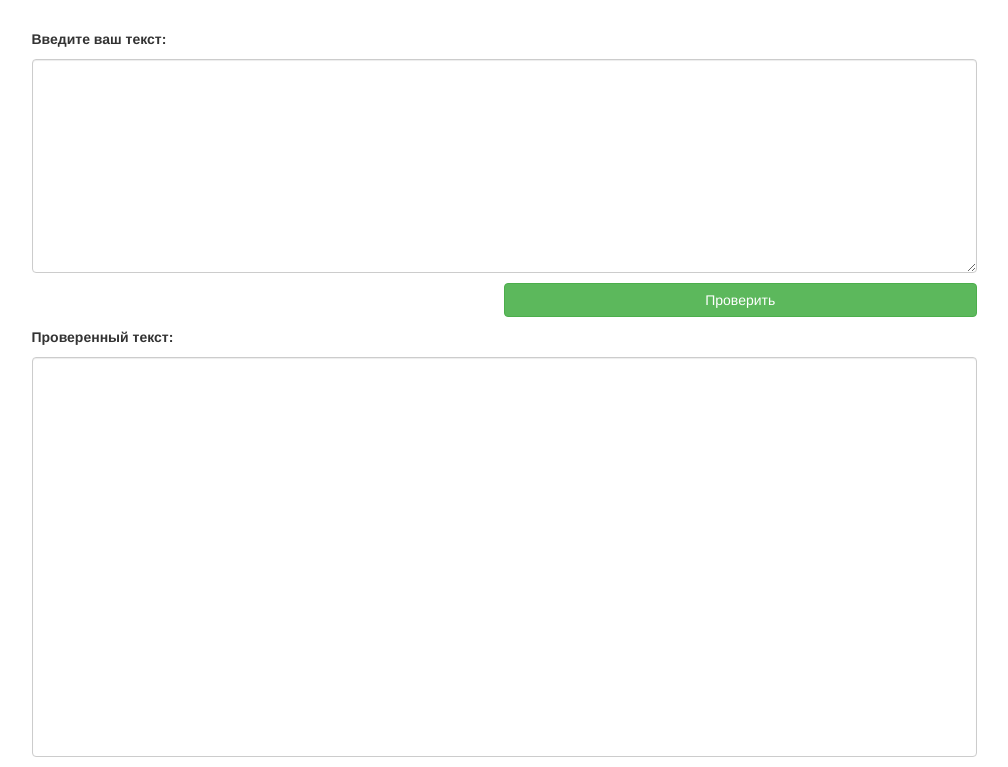
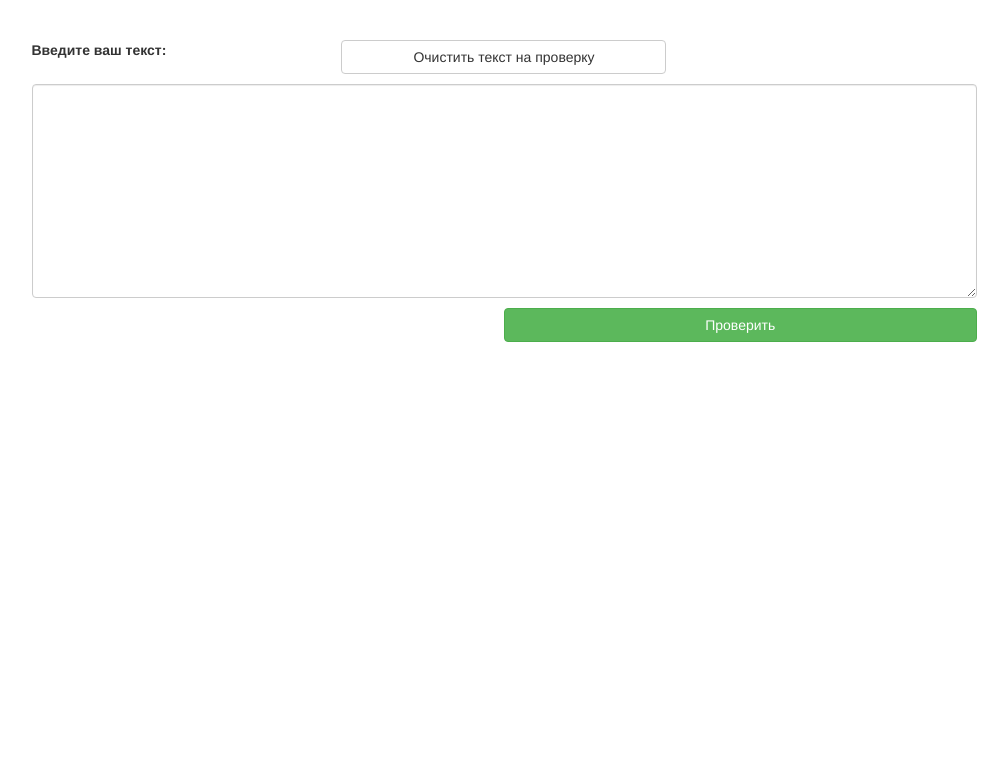
Before and after one commit to innarodin/Antimat, a Django app: page / in a window 1280 px wide. Shown: the part 51-818 px from the top of the page, without its empty margins (151-1159 px from the left). After the commit the page ends 393 px from the top, so only its background shows below. Run offline with Django 3.2, Linux system fonts and the light colour scheme; some libraries are stand-ins or nearby versions.

Commit message:
update home page

```diff
--- a/MatApp/templates/MatApp/home.html
+++ b/MatApp/templates/MatApp/home.html
@@ -7,25 +7,80 @@ Mat App
 {% block content %}
 
     <div class="container">
-        <div class="row" id="textToCheck">
+        <div class="row" id="forTextToCheck">
             <div class="col-md-10 col-md-offset-1">
-                <form action="/check" method="post">
-                  {% csrf_token %}
-                    <p><b>Введите ваш текст:</b></p>
-                    <p><textarea class="form-control" rows="10" cols="45" name="text"></textarea></p>
+{#                <form action="/check" method="post">#}
+{#                  {% csrf_token %}#}
+{#                    <p><b>Введите ваш текст:</b></p>#}
+{#                    <p><textarea class="form-control" rows="10" cols="45" name="text"></textarea></p>#}
+{#                    <div class="row">#}
+{#                        <p class="col-md-12"><input class="col-md-6 col-md-offset-6 btn btn-success"type="submit" value="Проверить"></p>#}
+{#                    </div>#}
+{##}
+{#                </form>#}
+                <div>
                     <div class="row">
-                        <p class="col-md-12"><input class="col-md-6 col-md-offset-6 btn btn-success"type="submit" value="Проверить"></p>
+                        <p class="col-md-12">
+                            <div class="col-md-4"><b>Введите ваш текст:</b></div>
+                            <button class="col-md-4 btn btn-default" onclick="cleanAreaForCheckText()">Очистить текст на проверку</button>
+                        </p>
+                    </div>
+                    <p><div><textarea class="form-control" rows="10" cols="45" id="textToCheckArea"></textarea></div></p>
+                    <div class="row">
+                        <p class="col-md-12">
+                            <button class="col-md-6 col-md-offset-6 btn btn-success" onclick="checkText()">Проверить</button>
+                        </p>
                     </div>
 
-                </form>
+                </div>
             </div>
         </div>
-        <div class="row" id="checkedText">
+{#        <div class="row" id="checkedText">#}
+{#            <div class="col-md-10 col-md-offset-1" >#}
+{#                <p><b>Проверенный текст:</b></p>#}
+{#                <p><div class="form-control checked-text">{{ text |safe }}</div></p>#}
+{#            </div>#}
+{#        </div>#}
+        <div class="row" id="forCheckedText" style="display:none">
             <div class="col-md-10 col-md-offset-1" >
-                <p><b>Проверенный текст:</b></p>
-                <p><div class="form-control checked-text">{{ text |safe }}</div></p>
+                <div class="row">
+                        <p class="col-md-12">
+                            <div class="col-md-4"><b>Проверенный текст:</b></div>
+                            <button class="col-md-4 btn btn-default "
+                                    onclick="cleanAreaForCheckedText()">Очистить проверенный текст
+                            </button>
+                        </p>
+                </div>
+                <p><div class="form-control checked-text" id="checkedText"></div></p>
             </div>
         </div>
+
     </div>
 
+
+
+{#  own scripts#}
+  <script>
+    function checkText(){
+{#        console.log($("#textToCheckArea").val());#}
+        var url = '{% url "check1" %}';
+        var data = {
+            text: $("#textToCheckArea").val(),
+            csrfmiddlewaretoken: "{{ csrf_token }}"
+        }
+        $.post(url, data, function (data) {
+{#            console.log(data);#}
+            $("#checkedText").html(data.text.replace(/\r?\n/g,'<br/>'));
+            $("#forCheckedText").attr("style", "display: block");
+        },"json");
+    }
+  function cleanAreaForCheckText() {
+      $("#textToCheckArea").val("");
+  }
+  function cleanAreaForCheckedText() {
+      $("#forCheckedText").attr("style", "display: none");
+      $("#checkedText").html("");
+  }
+</script>
+
 {% endblock %}
```
